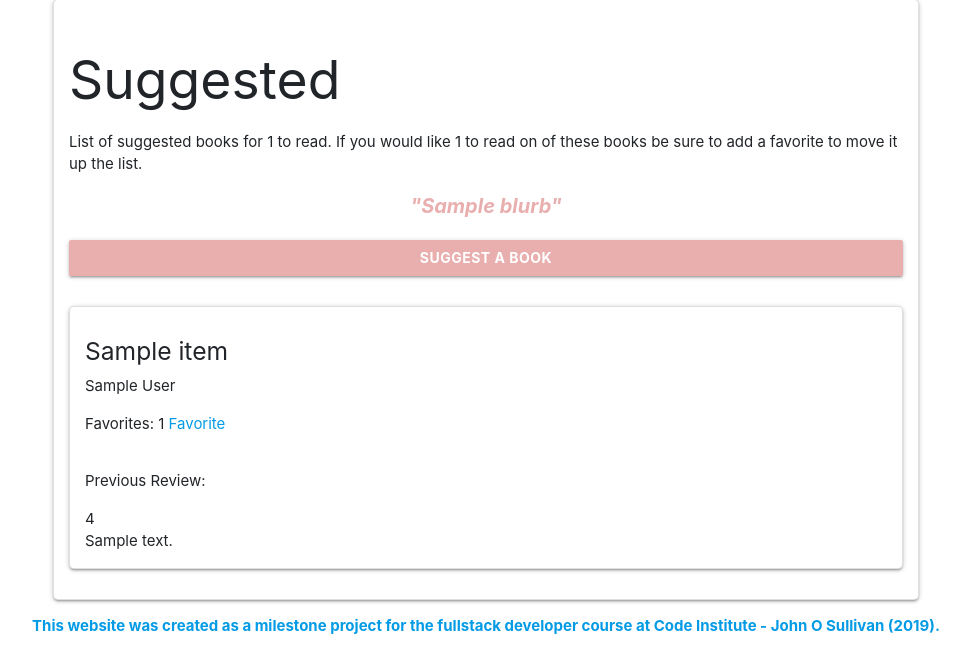
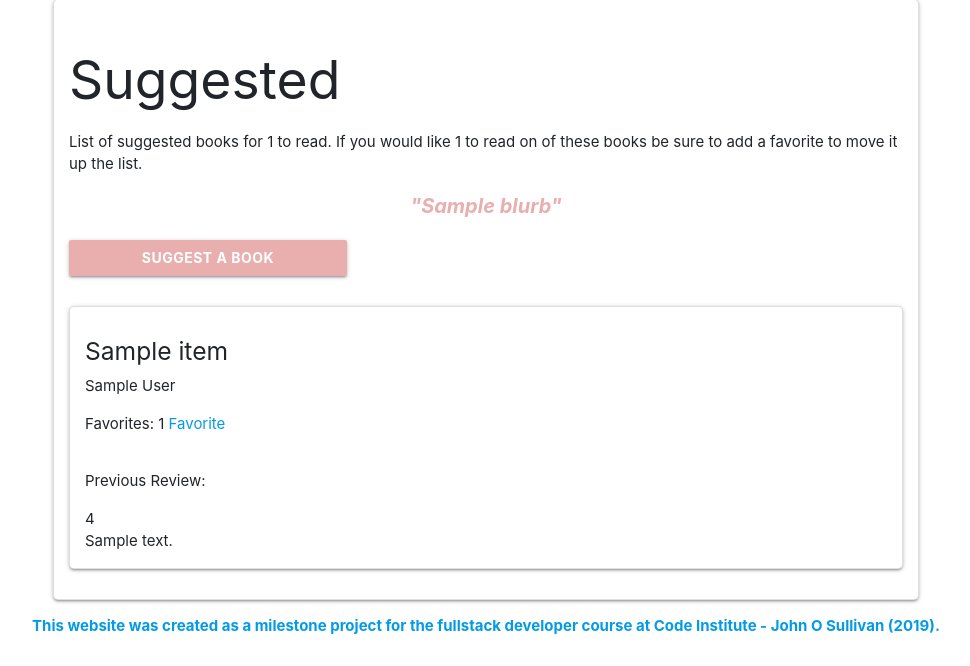
Before and after one commit to Pattern-Projects/suggestive-dcd-project, a Flask app: page /items/1 in a window 1280 px wide. Shown: the part 134-800 px from the top of the page, without its empty margins (154-1124 px from the left). Run offline with Flask 2, Linux system fonts and the light colour scheme; a database or web service that is not in the repository returns one stand-in record (values such as "Sample title"); some libraries are stand-ins or nearby versions.

Commit message:
Responsive Buttons

```diff
--- a/templates/card.html
+++ b/templates/card.html
@@ -7,17 +7,17 @@
     <p>{{item.author}}</p>
     <p>Favorites: {{ item.favorites_count }} {{ favorite(page='items') }}
 
-        <div class="row">
+        <div class="row col-12">
             {% if item.owner == session['username'] %}
 
             {% if item.status == 'reading' %}
-            <a class="cool-green text-bold waves-effect waves-light btn s12" href="{{ url_for('set_status', list_profile=list_profile, page=page, status='suggested', item_id=item._id)}}">On Reading</a></br>
+            <a class="cool-green text-bold waves-effect waves-light btn col-12 col-lg-4" href="{{ url_for('set_status', list_profile=list_profile, page=page, status='suggested', item_id=item._id)}}">On Reading</a></br>
             {% else %}
-            <a class="neat-blue text-bold waves-effect waves-light btn col s12" href="{{ url_for('set_status', list_profile=list_profile, page=page, status='reading', item_id=item._id)}}">Add to Reading</a></br>
+            <a class="neat-blue text-bold waves-effect waves-light btn col-12 col-lg-4" href="{{ url_for('set_status', list_profile=list_profile, page=page, status='reading', item_id=item._id)}}">Add to Reading</a></br>
             {% endif %} {% if item.owner == session['username'] or item.suggester == session['username']%}
             {% endif %}
             {% if item.owner == session['username'] or item.suggester == session['username']%}
-            <a class="text-bold waves-effect waves-light btn right modal-trigger red lighten-1 col s12" href="#modal1">Delete</a><br>
+            <a class="text-bold waves-effect waves-light btn right modal-trigger red lighten-1 col-12 col-lg-4" href="#modal1">Delete</a><br>
             {% endif %}{% endif %}
 
         </div>
@@ -29,8 +29,8 @@
                 </p>
             </div>
             <div class="modal-footer">
-                <a href="#!" class="modal-close text-bold waves-effect waves-green btn-flat col s12">Cancel</a>
-                <a href="{{ url_for('delete', list_profile=list_profile,  page=page, item_id=item._id)}}" class="modal-close text-bold waves-effect waves-green btn-flat red white-text col s12">Delete</a>
+                <a href="#!" class="modal-close text-bold waves-effect waves-green btn-flat">Cancel</a>
+                <a href="{{ url_for('delete', list_profile=list_profile,  page=page, item_id=item._id)}}" class="modal-close text-bold waves-effect waves-green btn-flat red white-text">Delete</a>
             </div>
         </div>
 
@@ -55,19 +55,19 @@
     <p>{{item.author}}</p>
     <p>Favorites: {{item.favorites_count }} {{ favorite(page='reading') }}
 
-        <div class="row">
+        <div class="row col-12">
             {% if item.owner == session['username'] %}
 
             {% if item.status == 'current' %}
-            <a class="cool-green text-bold waves-effect waves-light btn col s12" href="{{ url_for('set_status', list_profile=list_profile, page=page, status='reading', item_id=item._id)}}">Remove from Current</a></br>
-            <a class="neat-blue cool-green text-bold waves-effect waves-light btn" href="{{ url_for('complete', list_profile=list_profile, item_id=item._id )}}">Complete</a></br>
+            <a class="cool-green text-bold waves-effect waves-light btn col-12 col-lg-4" href="{{ url_for('set_status', list_profile=list_profile, page=page, status='reading', item_id=item._id)}}">Remove Current</a></br>
+            <a class="neat-blue cool-green text-bold waves-effect waves-light btn col-12 col-lg-4" href="{{ url_for('complete', list_profile=list_profile, item_id=item._id )}}">Complete</a></br>
             {% else %}
-            <a class="cool-green waves-effect waves-light btn col s12" href="{{ url_for('set_status', list_profile=list_profile, page=page, status='suggested', item_id=item._id)}}">Remove from Reading</a></br>
-            <a class="neat-blue text-bold waves-effect waves-light btn" href="{{ url_for('set_status', list_profile=list_profile, page=page, status='current', item_id=item._id)}}">Add to Current</a></br>
+            <a class="cool-green waves-effect waves-light btn col-12 col-lg-4" href="{{ url_for('set_status', list_profile=list_profile, page=page, status='suggested', item_id=item._id)}}">Remove Reading</a></br>
+            <a class="neat-blue text-bold waves-effect waves-light btn col-12 col-lg-4" href="{{ url_for('set_status', list_profile=list_profile, page=page, status='current', item_id=item._id)}}">Add to Current</a></br>
             {% endif %}
 
             {% if item.owner == session['username'] or item.suggester == session['username']%}
-            <a class="text-bold waves-effect waves-light btn right modal-trigger red lighten-1 col s12" href="#modal1">Delete</a><br>
+            <a class="text-bold waves-effect waves-light btn right modal-trigger red lighten-1 col-12 col-lg-4" href="#modal1">Delete</a><br>
             {% endif %}{% endif %}
 
         </div>
@@ -79,8 +79,8 @@
                 </p>
             </div>
             <div class="modal-footer">
-                <a href="#!" class="modal-close text-bold waves-effect waves-green btn-flat col s12">Cancel</a>
-                <a href="{{ url_for('delete', list_profile=list_profile,  page=page, item_id=item._id)}}" class="modal-close text-bold waves-effect waves-green btn-flat red white-text col s12">Delete</a>
+                <a href="#!" class="modal-close text-bold waves-effect waves-green btn-flat">Cancel</a>
+                <a href="{{ url_for('delete', list_profile=list_profile,  page=page, item_id=item._id)}}" class="modal-close text-bold waves-effect waves-green btn-flat red white-text">Delete</a>
             </div>
         </div>
 
@@ -112,15 +112,15 @@
     <p>{{item.author}}</p>
     <p>Favorites: {{item.favorites_count }} {{ favorite(page='reviews') }}
 
-        <div class="row">
+        <div class="row col-12">
             {% if item.status == 'complete' %}
-            <a class="neat-blue text-bold waves-effect btn col s12" href="{{ url_for('set_status', list_profile=list_profile, page=page, status='suggested', item_id=item._id)}}">Suggest Again</a></br>
+            <a class="neat-blue text-bold waves-effect btn col-12 col-lg-4" href="{{ url_for('set_status', list_profile=list_profile, page=page, status='suggested', item_id=item._id)}}">Suggest Again</a></br>
             {% endif %}
 
             {% if item.owner == session['username'] %}
 
             {% if item.owner == session['username'] or item.suggester == session['username']%}
-            <a class="text-bold waves-effect waves-light btn right modal-trigger red lighten-1 col s12" href="#modal1">Delete</a><br>
+            <a class="text-bold waves-effect waves-light btn right modal-trigger red lighten-1 col-12 col-lg-4" href="#modal1">Delete</a><br>
             {% endif %}{% endif %}
 
         </div>
@@ -132,8 +132,8 @@
                 </p>
             </div>
             <div class="modal-footer">
-                <a href="#!" class="modal-close text-bold waves-effect waves-green btn-flat col s12">Cancel</a>
-                <a href="{{ url_for('delete', list_profile=list_profile,  page=page, item_id=item._id)}}" class="modal-close text-bold waves-effect waves-green btn-flat red white-text col s12">Delete</a>
+                <a href="#!" class="modal-close text-bold waves-effect waves-green btn-flat ">Cancel</a>
+                <a href="{{ url_for('delete', list_profile=list_profile,  page=page, item_id=item._id)}}" class="modal-close text-bold waves-effect waves-green btn-flat red white-text ">Delete</a>
             </div>
         </div>
 
--- a/templates/items.html
+++ b/templates/items.html
@@ -10,7 +10,7 @@
     <p class="quote">{% if profile.blurb %}"{{ profile.blurb }}"{% endif %}</p>
 {% endfor %}
 
-<a class="text-bold cheeky-pink waves-effect waves-light btn" href="{{url_for('suggest', list_profile = list_profile)}}" >Suggest a book</a></br>
+<a class="text-bold cheeky-pink waves-effect waves-light btn col-12 col-lg-4" href="{{url_for('suggest', list_profile = list_profile)}}" >Suggest a book</a></br>
 
 {% for item in items %}
 
--- a/templates/reading.html
+++ b/templates/reading.html
@@ -5,7 +5,7 @@
 <h2>Reading</h2>
 <p>{{ list_profile }} has added these books to their reading list. Highlighted books are currently being read. Check back later for their reviews under the Reviews tab.</p>
 
-<a class="text-bold cheeky-pink waves-effect waves-light btn" href="{{url_for('suggest', list_profile = list_profile)}}" >Suggest a book</a></br>
+<a class="text-bold cheeky-pink waves-effect waves-light btn col-12 col-lg-4" href="{{url_for('suggest', list_profile = list_profile)}}" >Suggest a book</a></br>
 
 {% for item in reading %}
 
--- a/templates/reviews.html
+++ b/templates/reviews.html
@@ -5,7 +5,7 @@
 <h2> Reviews</h2>
 <p>Books {{ list_profile }} has read and written a review for. If you think they should read it again be sure to click 'Suggest Again'.</p>
 
-<a class="text-bold cheeky-pink waves-effect waves-light btn" href="{{url_for('suggest', list_profile = list_profile)}}" >Suggest a book</a></br>
+<a class="text-bold cheeky-pink waves-effect waves-light btn col-12 col-lg-4" href="{{url_for('suggest', list_profile = list_profile)}}" >Suggest a book</a></br>
 
 {% for item in reviews %}
 
```
Also changed, not shown: templates/info.html (+9 -9 lines).
